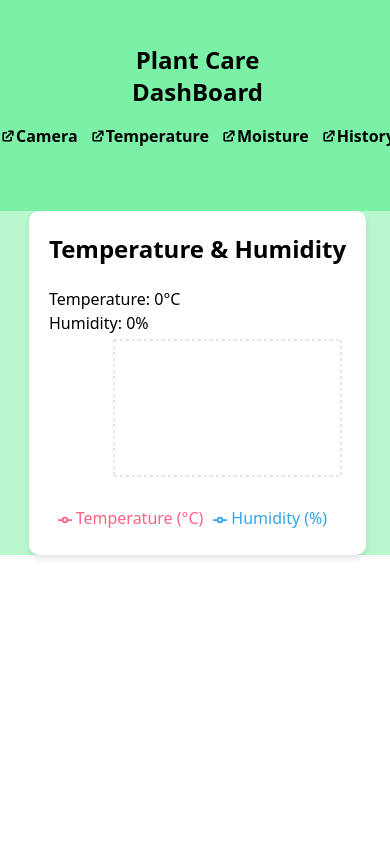
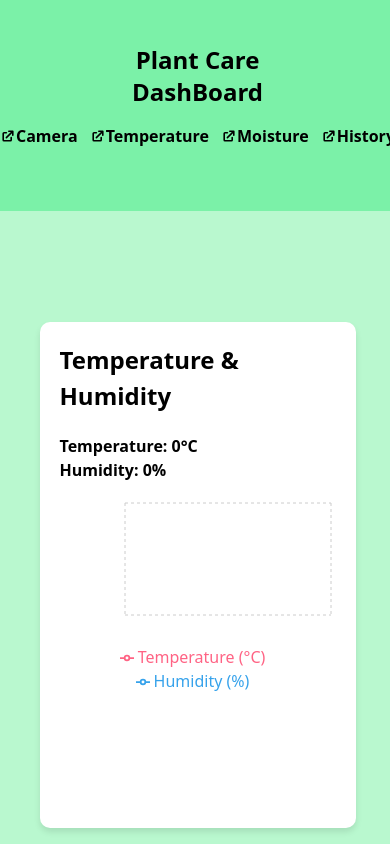
Before and after one commit to kartik912/plant-health, a React (Vite) app in the folder frontend/: page /temp in a window 390 px wide. Built offline with nearby package versions, Linux system fonts and the light colour scheme.

Commit message:
made changes in temperature and moisture page

```diff
--- a/frontend/src/App.jsx
+++ b/frontend/src/App.jsx
@@ -53,7 +53,7 @@ const SensorDashboard = () => {
 
   return (
     <>
-    <div className="grid md:grid-rows-1 md:grid-cols-[max-content_1fr] md:h-[100vh] bg-green-200">
+    <div className="grid md:grid-rows-1 md:grid-cols-[max-content_1fr] min-h-[100vh] md:h-[100vh] bg-green-200">
       <NavBar/>
       <div className="flex justify-center md:items-center">
         <Routes>
--- a/frontend/src/components/MoistureSensor.jsx
+++ b/frontend/src/components/MoistureSensor.jsx
@@ -86,9 +86,9 @@ const MoistureSensor = () => {
   return (
     <>
       {/* Moisture Sensor Panel */}
-      <div className="panel">
+      <div className="panel w-[80%] mb-4 md:mb-0">
         <h2 className="panel-title">Moisture Sensor</h2>
-        <div className="panel-content">
+        <div className="panel-content text-center">
           <div className={`status-indicator ${currentMoisture.state}`}>
             {currentMoisture.state || "No reading"}
           </div>
--- a/frontend/src/components/Temperature.jsx
+++ b/frontend/src/components/Temperature.jsx
@@ -72,10 +72,10 @@ const Temperature = () => {
   return (
     <>
       {/* Temperature and Humidity Panel */}
-      <div className="panel">
+      <div className="panel w-[80%] mb-4 md:mb-0">
         <h2 className="panel-title">Temperature & Humidity</h2>
         <div className="panel-content">
-          <div className="sensor-readings">
+          <div className="sensor-readings mb-4 font-semibold">
             <div>Temperature: {currentTemperatureHumidity.temperature}°C</div>
             <div>Humidity: {currentTemperatureHumidity.humidity}%</div>
           </div>
```
